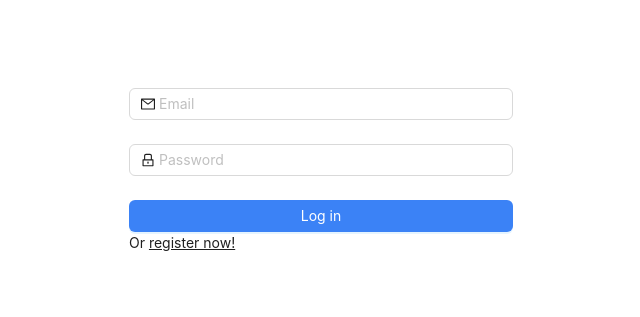
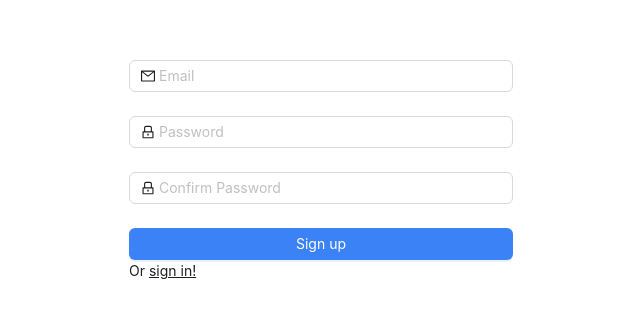
Before and after one commit to keygate-vault/enterprise-mpc, a React (Vite) app in the folder src/iwallet_frontend/: page / in a window 1280 px wide. Shown: the part 217-534 px from the top of the page, without its empty margins (319-959 px from the left). Built offline with nearby package versions, Linux system fonts and the light colour scheme.

Commit message:
sign up form

```diff
--- a/src/iwallet_frontend/src/App.tsx
+++ b/src/iwallet_frontend/src/App.tsx
@@ -1,6 +1,7 @@
 import { useState } from "react";
 // import { iwallet_backend } from "declarations/iwallet_backend";
 import { SignIn } from './components/Forms/SignIn/Index'
+import {SignUp} from "./components/Forms/SignUp/Index";
 
 function App() {
   const [registrationMessage, setRegistrationMessage] = useState("");
@@ -31,10 +32,14 @@ function App() {
     console.log('onSignIn', values)
   }
 
+  const onSignUp = (values: any) => {
+    console.log('onSignUp', values)
+  }
+
   return (
     <main className="flex justify-center items-center h-[100vh]">
       <div className="w-full max-w-md px-8">
-        <SignIn onSignIn={onSignIn} />
+        <SignUp onSignUp={onSignUp} />
       </div>
     </main>
   );
--- /dev/null
+++ b/src/iwallet_frontend/src/components/Forms/SignUp/Index.tsx
@@ -0,0 +1,65 @@
+import React from 'react';
+import { LockOutlined, MailOutlined } from '@ant-design/icons';
+import { Button, Form, Input } from 'antd';
+
+type SignUpProps = {
+  onSignUp: ((values: any) => void) | undefined
+}
+const SignUp = ({onSignUp}: SignUpProps) => {
+  return (
+    <Form
+      initialValues={{ remember: true }}
+      onFinish={onSignUp}
+    >
+      <Form.Item
+        name="email"
+        rules={[{ required: true, message: 'Please input your Email!', type: "email" }]}
+      >
+        <Input prefix={<MailOutlined />} placeholder="Email" />
+      </Form.Item>
+      <Form.Item
+        name="password"
+        rules={[{ required: true, message: 'Please input your Password!' }]}
+      >
+        <Input
+          prefix={<LockOutlined />}
+          type="password"
+          placeholder="Password"
+        />
+      </Form.Item>
+      <Form.Item
+        name="confirm"
+        dependencies={['password']}
+        hasFeedback
+        rules={[
+          {
+            required: true,
+            message: 'Please confirm your password!',
+          },
+          ({ getFieldValue }) => ({
+            validator(_, value) {
+              if (!value || getFieldValue('password') === value) {
+                return Promise.resolve();
+              }
+              return Promise.reject(new Error('The new password that you entered do not match!'));
+            },
+          }),
+        ]}
+      >
+        <Input
+          prefix={<LockOutlined />}
+          type="password"
+          placeholder="Confirm Password"
+        />
+      </Form.Item>
+      <Form.Item>
+        <Button type="primary" htmlType="submit" className="w-full bg-blue-500">
+          Sign up
+        </Button>
+        Or <a className="underline" href="">sign in!</a>
+      </Form.Item>
+    </Form>
+  );
+};
+
+export { SignUp };
```
